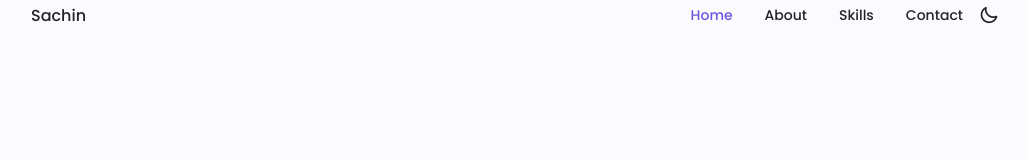
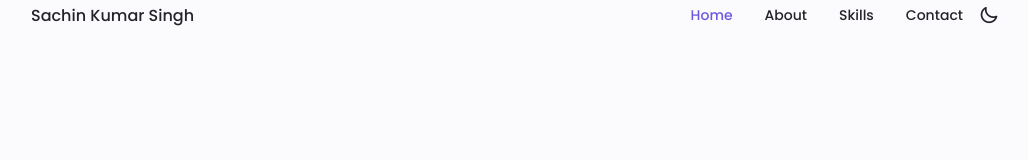
Before and after one commit to kumarsachinnnn299/My-Portfolio, a plain HTML site: page index.html in a window 1280 px wide. Shown: the top 160 px of the page, without its empty margins (125-1153 px from the left). Drawn offline with nearby package versions, Linux system fonts and the light colour scheme.

Commit message:
Update index.html

```diff
--- a/index.html
+++ b/index.html
@@ -21,7 +21,7 @@
     <!--==================== HEADER ====================-->
     <header class="header" id="header">
         <nav class="nav container">
-            <a href="#" class="nav__logo">Sachin</a>
+            <a href="#" class="nav__logo">Sachin Kumar Singh</a>
             <div class="nav__menu" id="nav-menu">
                 <ul class="nav__list grid">
                     <li class="nav__item">
```
